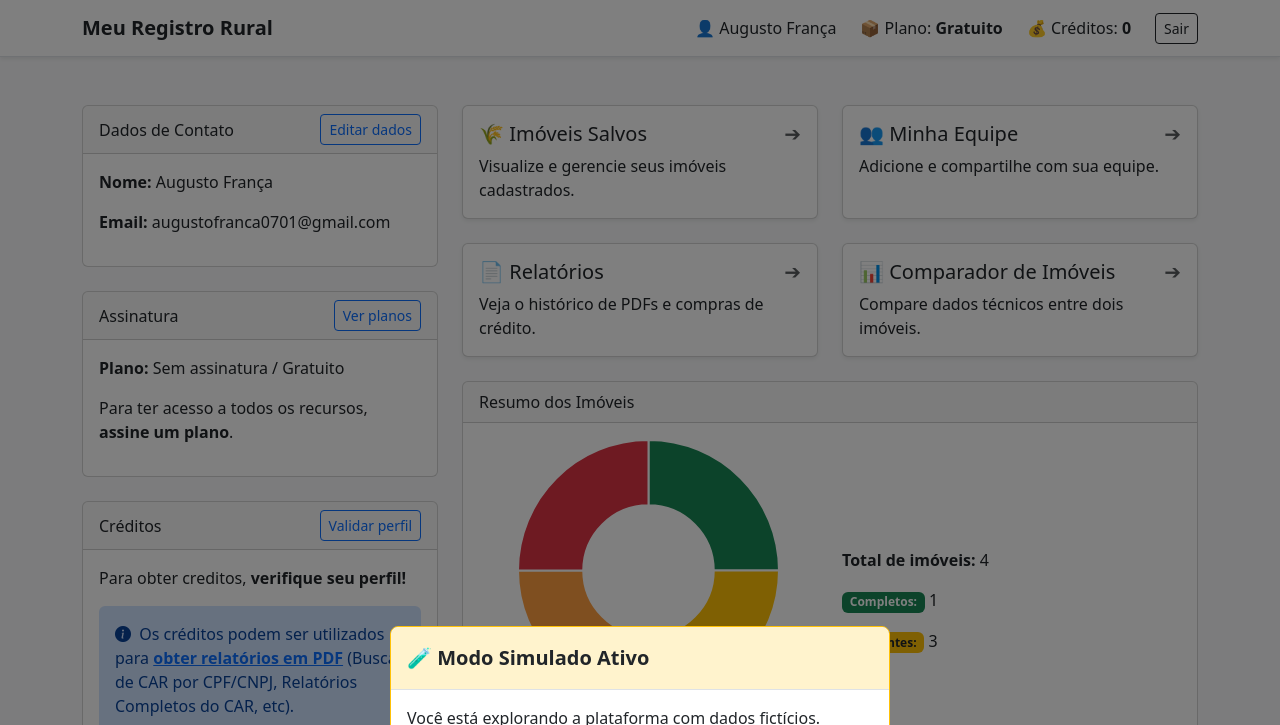
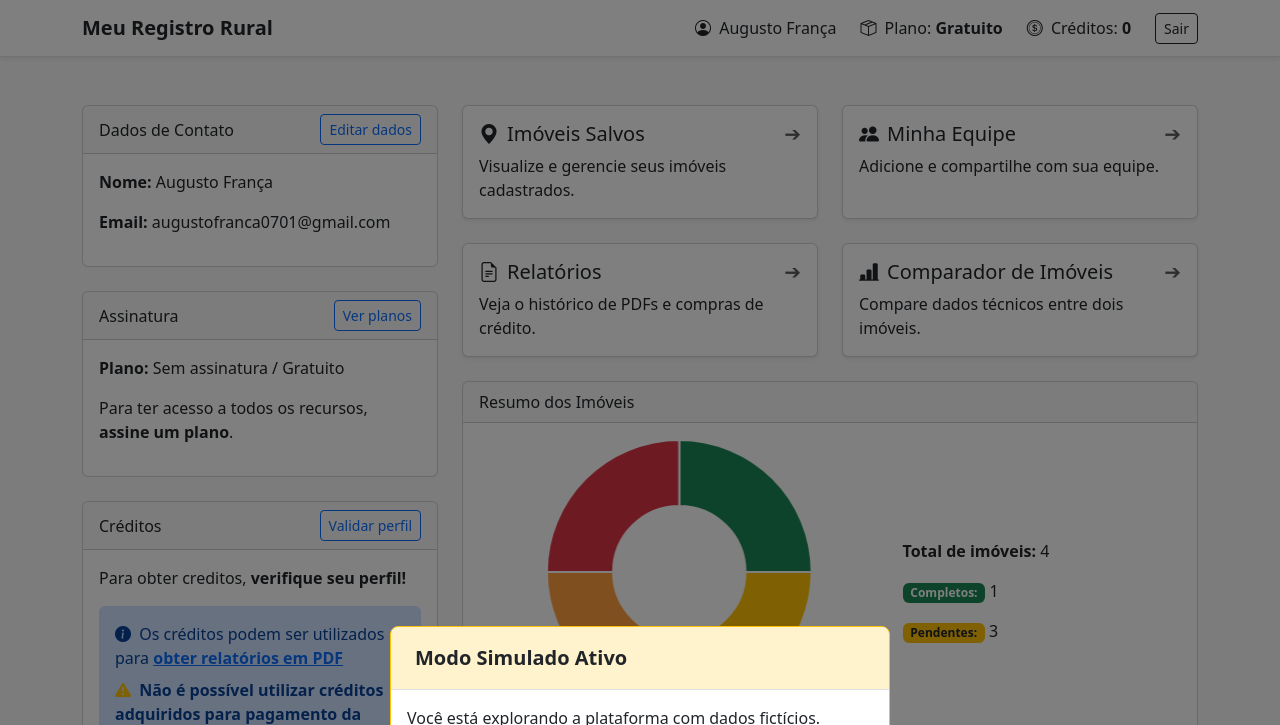
Before and after one commit to augustofranca0701/meu_registro_rural, a Django app: page / in a window 1280 px wide. Shown: the top 725 px of the page. Run offline with Django 5.2, Linux system fonts and the light colour scheme; data comes from the database, SQL or seed files in the repository.

Commit message:
Refactor overview.html for improved layout and styling; enhance user feedback and modal interactions

```diff
--- a/painel/templates/painel/overview.html
+++ b/painel/templates/painel/overview.html
@@ -8,7 +8,6 @@
     <script src="https://cdn.jsdelivr.net/npm/chart.js"></script>
     <link rel="stylesheet" href="https://unpkg.com/leaflet/dist/leaflet.css" />
     <link href="https://cdn.jsdelivr.net/npm/bootstrap-icons@1.10.5/font/bootstrap-icons.css" rel="stylesheet">
-
 </head>
 
 <body class="bg-light">
@@ -18,11 +17,12 @@
         <div class="modal-dialog modal-dialog-centered">
             <div class="modal-content border-warning">
                 <div class="modal-header bg-warning-subtle">
-                    <h5 class="modal-title fw-bold" id="modalSimuladoLabel">🧪 Modo Simulado Ativo</h5>
+                    <h5 class="modal-title fw-bold" id="modalSimuladoLabel">
+                        <i class="bi bi-flask me-2"></i>Modo Simulado Ativo
+                    </h5>
                 </div>
                 <div class="modal-body">
-                    Você está explorando a plataforma com dados fictícios. Nenhuma informação exibida representa dados
-                    reais.
+                    Você está explorando a plataforma com dados fictícios. Nenhuma informação exibida representa dados reais.
                 </div>
                 <div class="modal-footer">
                     <a href="#" class="btn btn-outline-secondary btn-sm" data-bs-dismiss="modal">Entendi</a>
@@ -32,26 +32,25 @@
         </div>
     </div>
 
-
     <!-- Cabeçalho -->
     <nav class="navbar navbar-expand-lg bg-white border-bottom shadow-sm">
         <div class="container d-flex justify-content-between align-items-center">
             <a class="navbar-brand fw-bold text-dark" href="#">Meu Registro Rural</a>
             <div class="d-flex align-items-center text-dark gap-4">
-                <span>👤 Augusto França</span>
-                <span>📦 Plano: <strong>Gratuito</strong></span>
-                <span>💰 Créditos: <strong>0</strong></span>
+                <span><i class="bi bi-person-circle me-1"></i> Augusto França</span>
+                <span><i class="bi bi-box-seam me-1"></i> Plano: <strong>Gratuito</strong></span>
+                <span><i class="bi bi-coin me-1"></i> Créditos: <strong>0</strong></span>
                 <a href="#" class="btn btn-outline-dark btn-sm">Sair</a>
             </div>
         </div>
     </nav>
 
-
 <div class="container py-5">
 <div class="row">
+
 <!-- Coluna Esquerda -->
 <div class="col-lg-4 d-flex flex-column gap-4">
-            <!-- Dados de Contato -->
+
 <div class="card">
 <div class="card-header d-flex justify-content-between align-items-center">
 Dados de Contato
@@ -59,59 +58,62 @@
 Editar dados
 </button>
 </div>
+
 <div class="card-body">
 <p><strong>Nome:</strong> {{ nome }}</p>
 <p><strong>Email:</strong> {{ email }}</p>
 </div>
 </div>
 
-            <!-- Modal de Edição -->
-            <div class="modal fade" id="editarUsuarioModal" tabindex="-1" aria-labelledby="editarUsuarioModalLabel" aria-hidden="true">
+<!-- Modal edição -->
+<div class="modal fade" id="editarUsuarioModal" tabindex="-1">
 <div class="modal-dialog">
 <form method="post" class="modal-content">
 {% csrf_token %}
 <div class="modal-header">
-                            <h5 class="modal-title" id="editarUsuarioModalLabel">Editar Dados do Usuário</h5>
-                            <button type="button" class="btn-close" data-bs-dismiss="modal" aria-label="Fechar"></button>
+<h5 class="modal-title">Editar Dados do Usuário</h5>
+<button type="button" class="btn-close" data-bs-dismiss="modal"></button>
 </div>
+
 <div class="modal-body">
+
 <div class="mb-3">
-                                <label for="nome" class="form-label">Nome</label>
-                                <input type="text" class="form-control" id="nome" name="nome" value="{{ nome }}">
+<label class="form-label">Nome</label>
+<input type="text" class="form-control" name="nome" value="{{ nome }}">
 </div>
+
 <div class="mb-3">
-                                <label for="email" class="form-label">E-mail</label>
-                                <input type="email" class="form-control" id="email" name="email" value="{{ email }}">
+<label class="form-label">E-mail</label>
+<input type="email" class="form-control" name="email" value="{{ email }}">
 </div>
+
 </div>
+
 <div class="modal-footer">
 <button type="button" class="btn btn-secondary" data-bs-dismiss="modal">Cancelar</button>
 <button type="submit" class="btn btn-primary">Salvar</button>
 </div>
+
 </form>
 </div>
 </div>
 
-            <!-- Mensagem de feedback -->
 {% if messages %}
 <div id="mensagem-feedback">
 {% for message in messages %}
-                <div class="alert alert-success alert-dismissible fade show" role="alert">
+<div class="alert alert-success alert-dismissible fade show">
 {{ message }}
-                    <button type="button" class="btn-close" data-bs-dismiss="alert" aria-label="Fechar"></button>
+<button type="button" class="btn-close" data-bs-dismiss="alert"></button>
 </div>
 {% endfor %}
 </div>
 {% endif %}
 
-
-
 <!-- Assinatura -->
 <div class="card">
-                <div class="card-header d-flex justify-content-between align-items-center">Assinatura
-                    <button class="btn btn-sm btn-outline-primary">
-                        Ver planos
-                    </button>
+<div class="card-header d-flex justify-content-between align-items-center">
+Assinatura
+<button class="btn btn-sm btn-outline-primary">Ver planos</button>
 </div>
 <div class="card-body">
 <p><strong>Plano:</strong> Sem assinatura / Gratuito</p>
@@ -121,34 +123,42 @@
 
 <!-- Créditos -->
 <div class="card">
-                <div class="card-header d-flex justify-content-between align-items-center">Créditos
-                    <button class="btn btn-sm btn-outline-primary">
-                        Validar perfil
-                    </button>
+<div class="card-header d-flex justify-content-between align-items-center">
+Créditos
+<button class="btn btn-sm btn-outline-primary">Validar perfil</button>
 </div>
+
 <div class="card-body">
+
 <p>Para obter creditos, <strong> verifique seu perfil!</strong></p>
-                    <div class="p-3 rounded bg-primary-subtle" style="color: #084298;">
+
+<div class="p-3 rounded bg-primary-subtle" style="color:#084298;">
+
 <p class="mb-2">
 <i class="bi bi-info-circle-fill me-1"></i>
 Os créditos podem ser utilizados para
 <a href="#" class="text-decoration-underline text-primary fw-semibold">obter relatórios em PDF</a>
-                            (Busca de CAR por CPF/CNPJ, Relatórios Completos do CAR, etc).
 </p>
+
 <p class="mb-0">
 <i class="bi bi-exclamation-triangle-fill text-warning me-1"></i>
-                            <em><strong>Não é possível utilizar créditos adquiridos para pagamento da assinatura
-                                    mensal.</strong></em>
+<strong>Não é possível utilizar créditos adquiridos para pagamento da assinatura mensal.</strong>
 </p>
+
 </div>
 </div>
 </div>
 
-            <!-- Linha do Tempo de Atividades -->
+<!-- Atividades -->
 <div class="card">
-                <div class="card-header">📆 Atividades Recentes</div>
+<div class="card-header">
+<i class="bi bi-calendar3 me-2"></i>Atividades Recentes
+</div>
+
 <div class="card-body">
+
 {% if atividades %}
+
 <ul class="list-group">
 {% for atividade in atividades %}
 <li class="list-group-item d-flex justify-content-between align-items-start">
@@ -160,66 +170,86 @@
 </li>
 {% endfor %}
 </ul>
+
 {% else %}
+
 <p class="text-muted mb-0">Nenhuma atividade registrada ainda.</p>
+
 {% endif %}
-                </div>
+
 </div>
 </div>
 
-        <!-- Correcao no layout mobile -->
+</div>
+
 <div class="mb-4 d-lg-none"></div>
 
 <!-- Coluna Direita -->
 <div class="col-lg-8 d-flex flex-column gap-4">
-            <!-- Atalhos -->
+
 <div class="row g-4">
+
 <div class="col-md-6">
 <a href="{% url 'lista_imoveis' %}" class="text-decoration-none">
 <div class="card h-100 shadow-sm">
 <div class="card-body">
+
 <h5 class="card-title d-flex justify-content-between">
-                                    🌾 Imóveis Salvos <span class="text-muted">➔</span>
+<span><i class="bi bi-geo-alt-fill me-2"></i>Imóveis Salvos</span>
+<span class="text-muted">➔</span>
 </h5>
 
 <p class="card-text">Visualize e gerencie seus imóveis cadastrados.</p>
+
 </div>
 </div>
 </a>
 </div>
+
 <div class="col-md-6">
 <a href="{% url 'equipe_view' %}" class="text-decoration-none">
 <div class="card h-100 shadow-sm">
 <div class="card-body">
+
 <h5 class="card-title d-flex justify-content-between">
-                                    👥 Minha Equipe <span class="text-muted">➔</span>
+<span><i class="bi bi-people-fill me-2"></i>Minha Equipe</span>
+<span class="text-muted">➔</span>
 </h5>
+
 <p class="card-text">Adicione e compartilhe com sua equipe.</p>
+
 </div>
 </div>
 </a>
 </div>
+
 <div class="col-md-6">
 <a href="{% url 'relatorios_view' %}" class="text-decoration-none">
 <div class="card h-100 shadow-sm">
 <div class="card-body">
+
 <h5 class="card-title d-flex justify-content-between">
-                                    📄 Relatórios <span class="text-muted">➔</span>
+<span><i class="bi bi-file-earmark-text me-2"></i>Relatórios</span>
+<span class="text-muted">➔</span>
+</h5>
 
-                                </h5>
 <p class="card-text">Veja o histórico de PDFs e compras de crédito.</p>
+
 </div>
 </div>
 </a>
 </div>
+
 <div class="col-md-6">
 <a href="{% url 'comparador_view' %}" class="text-decoration-none">
 <div class="card h-100 shadow-sm">
 <div class="card-body">
+
 <h5 class="card-title d-flex justify-content-between">
-                                    📊 Comparador de Imóveis <span class="text-muted">➔</span>
+<span><i class="bi bi-bar-chart-line-fill me-2"></i>Comparador de Imóveis</span>
+<span class="text-muted">➔</span>
+</h5>
 
-                                </h5>
 <p class="card-text">Compare dados técnicos entre dois imóveis.</p>
                                 </div>
                             </div>
@@ -232,10 +262,10 @@
                     <div class="card-header">Resumo dos Imóveis</div>
                     <div class="card-body">
                         <div class="row align-items-center">
-                        <div class="col-md-6">
-                            <canvas id="graficoStatus"></canvas>
+                            <div class="col-md-7">
+                                <canvas id="graficoStatus" style="height:320px;"></canvas>
                             </div>
-                        <div class="col-md-6">
+                            <div class="col-md-5">
                                 <p><strong>Total de imóveis:</strong> {{ total }}</p>
                                 <p><span class="badge bg-success">Completos:</span> {{ completos }}</p>
                                 <p><span class="badge bg-warning text-dark">Pendentes:</span> {{ pendentes }}</p>
@@ -383,6 +413,7 @@
         },
             options: {
             responsive: true,
+            maintainAspectRatio: false,
             plugins: {
                 legend: { position: 'bottom' }
             }
```
Lines whose indentation alone changed are shown as unchanged.
